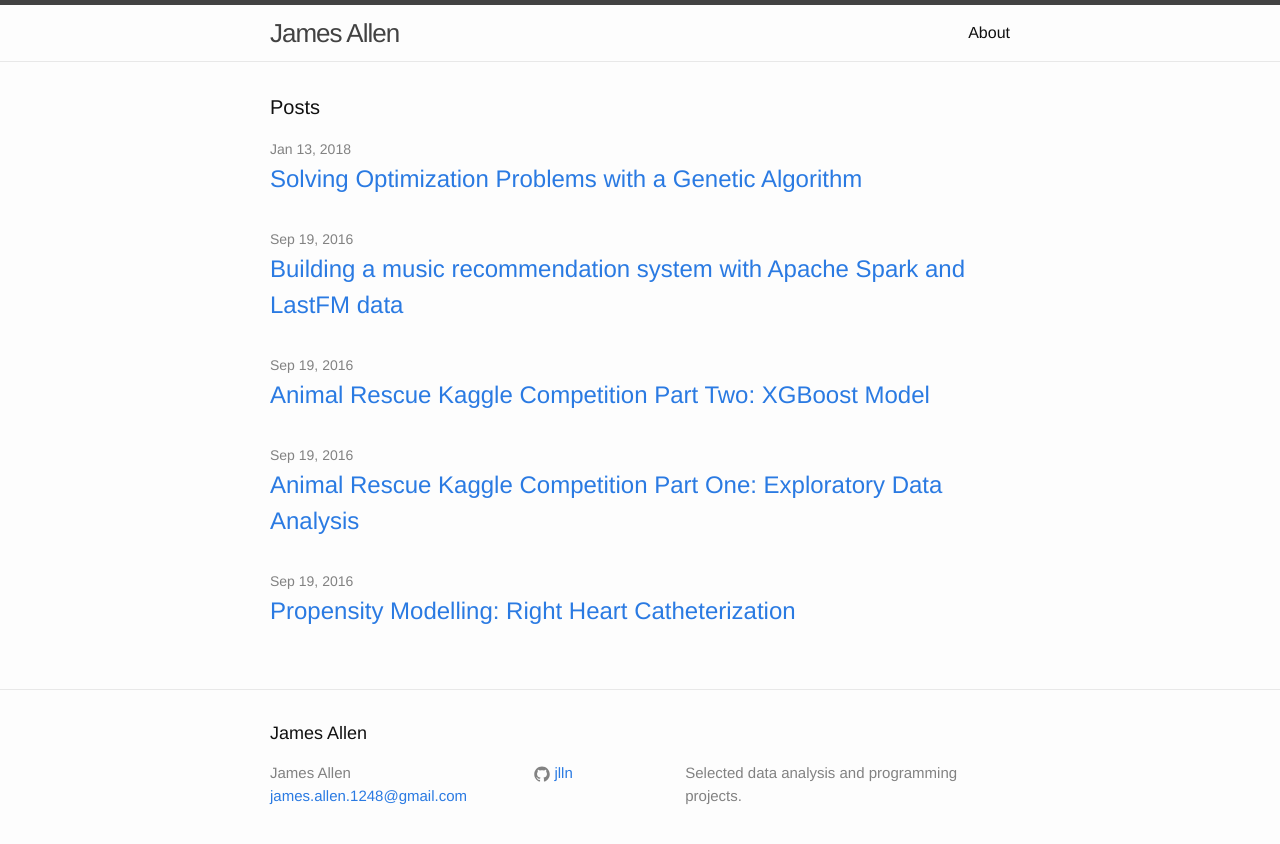
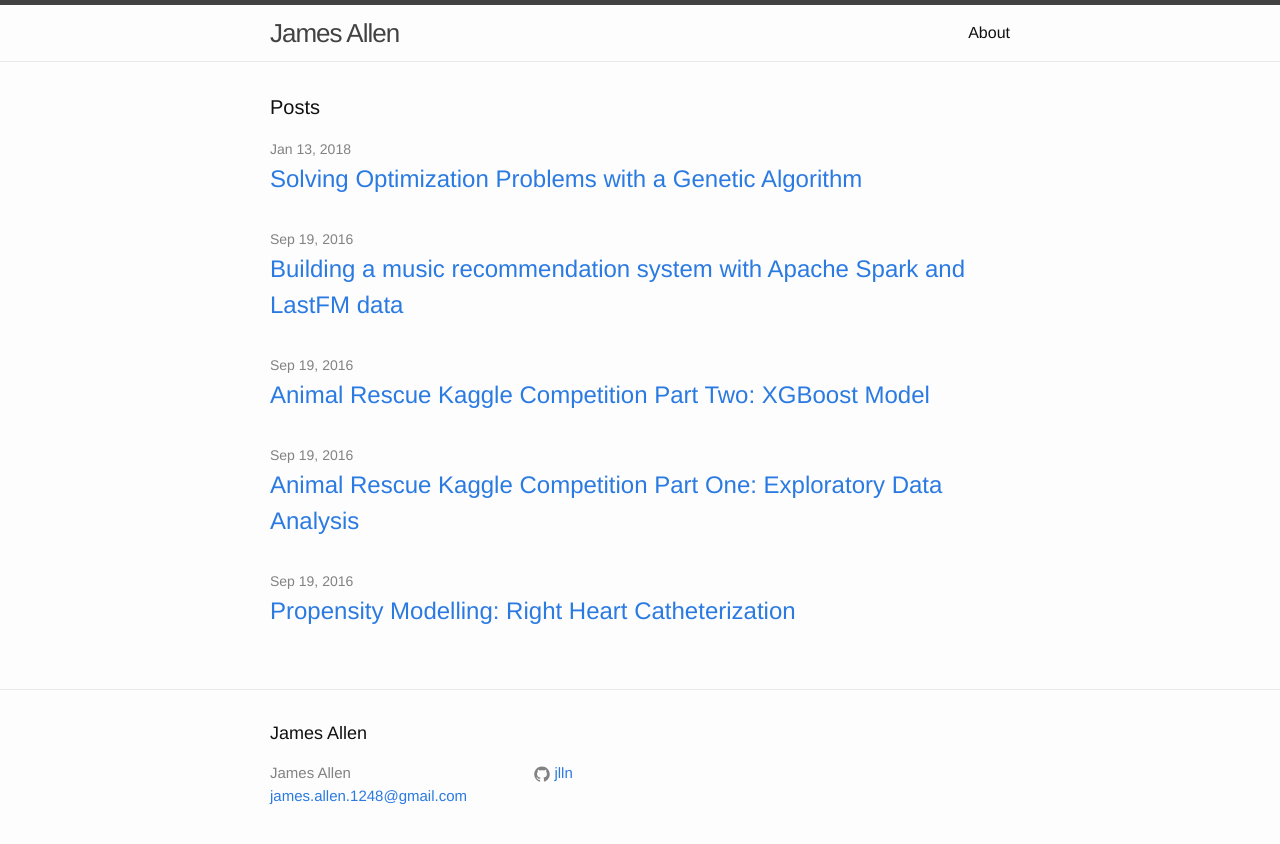
Before and after one commit to jlln/jlln.github.io, a Jekyll site: the page built from index.html, in a window 1280 px wide. Shown: the top 844 px of the page. Built offline with Jekyll 4.4.1, drawn with Linux system fonts in a browser that asks for light colours.

Commit message:
changed footer

```diff
--- a/_config.yml
+++ b/_config.yml
@@ -9,7 +9,6 @@
 title: James Allen
 email: james.allen.1248@gmail.com
 description: > # this means to ignore newlines until "baseurl:"
-  Selected data analysis and programming projects.
 baseurl: "" # the subpath of your site, e.g. /blog
 url: "jlln.github.io" # the base hostname & protocol for your site
 twitter_username:
```
